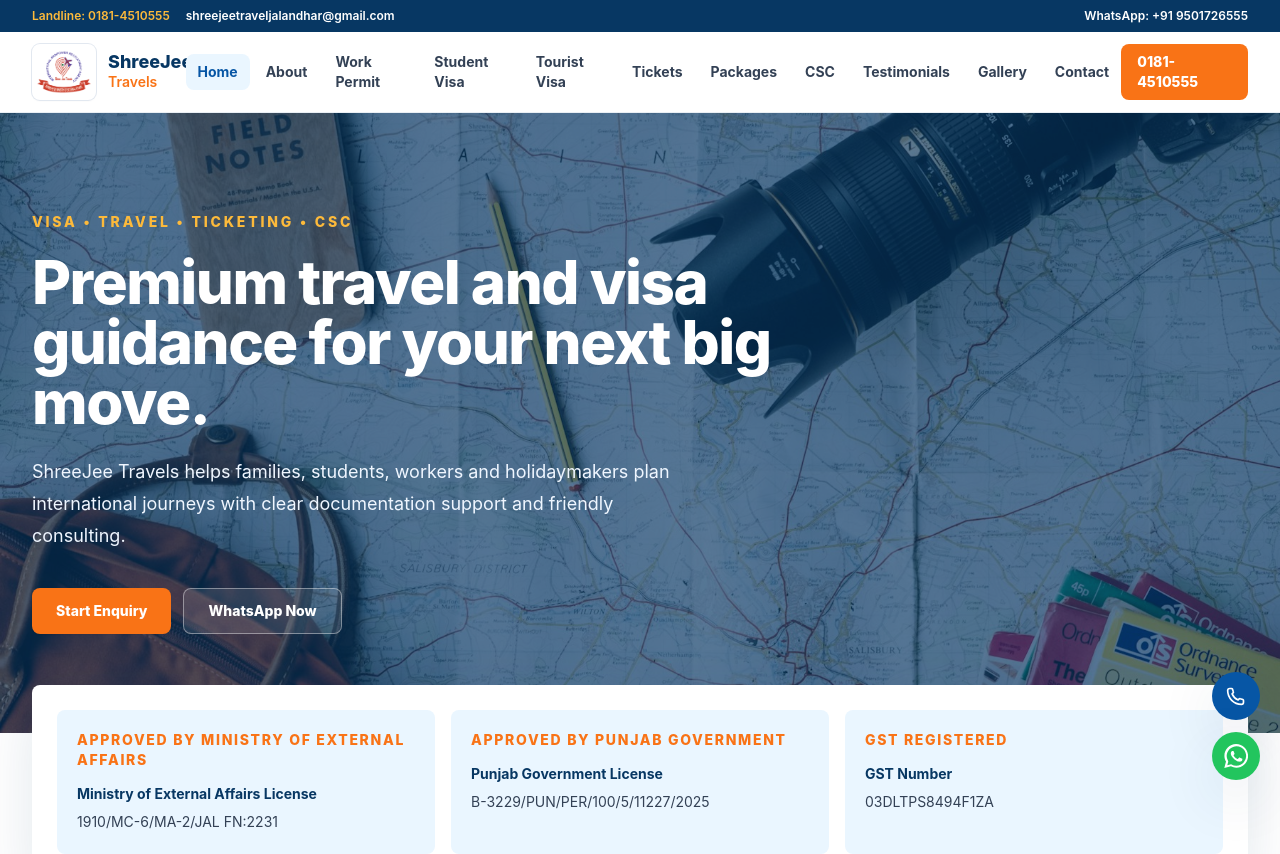
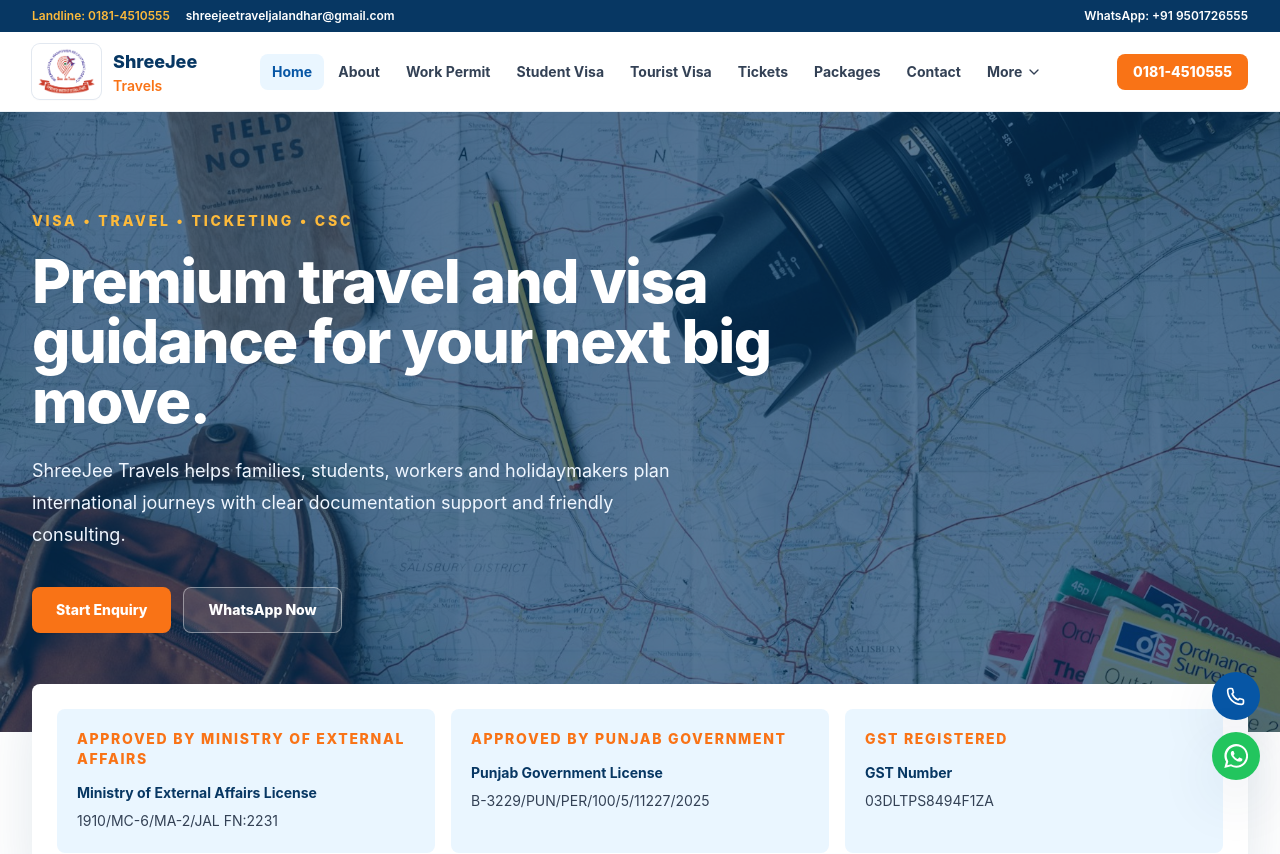
Before and after one commit to minofaprussi/shreejeetravels, a Next.js app: page / in a window 1280 px wide. Shown: the top 854 px of the page. Built offline with nearby package versions, Linux system fonts and the light colour scheme.

Commit message:
Add files via upload

```diff
--- a/components/Header.jsx
+++ b/components/Header.jsx
@@ -8,7 +8,11 @@
 
 export default function Header() {
   const [open, setOpen] = useState(false);
+  const [moreOpen, setMoreOpen] = useState(false);
   const pathname = usePathname();
+  const moreLinks = navLinks.filter(([label]) => ['CSC', 'Testimonials', 'Gallery'].includes(label));
+  const primaryLinks = navLinks.filter(([label]) => !['CSC', 'Testimonials', 'Gallery'].includes(label));
+  const isMoreActive = moreLinks.some(([, href]) => pathname === href);
 
   return (
     <header className="sticky top-0 z-50 border-b border-slate-200/70 bg-white/95 backdrop-blur">
@@ -23,9 +27,9 @@
           </a>
         </div>
       </div>
-      <nav className="mx-auto flex max-w-7xl items-center justify-between px-4 py-3 sm:px-6 lg:px-8" aria-label="Main navigation">
-        <Link href="/" className="flex min-w-0 items-center gap-3" onClick={() => setOpen(false)}>
-          <span className="relative flex h-12 w-14 shrink-0 items-center justify-center rounded-lg bg-white p-1 shadow-sm ring-1 ring-slate-200 sm:h-14 sm:w-16">
+      <nav className="mx-auto grid max-w-7xl grid-cols-[auto_1fr_auto] items-center gap-3 px-4 py-3 sm:px-6 xl:gap-5 xl:px-8" aria-label="Main navigation">
+        <Link href="/" className="flex min-w-0 items-center gap-2 sm:gap-3" onClick={() => setOpen(false)}>
+          <span className="relative flex h-[45px] w-[57px] shrink-0 items-center justify-center rounded-lg bg-white p-1 shadow-sm ring-1 ring-slate-200 xl:h-[55px] xl:w-[69px]">
             <Image
               src="/logo.png"
               alt="ShreeJee Travels logo"
@@ -35,26 +39,60 @@
               className="h-full w-full object-contain"
             />
           </span>
-          <span>
-            <span className="block text-lg font-extrabold leading-5 text-brand-navy">ShreeJee</span>
+          <span className="min-w-0">
+            <span className="block whitespace-nowrap text-base font-extrabold leading-5 text-brand-navy sm:text-lg">ShreeJee</span>
             <span className="block text-sm font-semibold text-brand-orange">Travels</span>
           </span>
         </Link>
 
-        <div className="hidden items-center gap-1 lg:flex">
-          {navLinks.map(([label, href]) => (
+        <div className="hidden min-w-0 items-center justify-center gap-0.5 xl:flex">
+          {primaryLinks.map(([label, href]) => (
             <Link key={href} href={href} className={`nav-link ${pathname === href ? 'nav-link-active' : ''}`}>
               {label}
             </Link>
           ))}
+          <div className="relative">
+            <button
+              type="button"
+              className={`nav-link inline-flex items-center gap-1 ${isMoreActive ? 'nav-link-active' : ''}`}
+              aria-expanded={moreOpen}
+              aria-haspopup="menu"
+              onClick={() => setMoreOpen((value) => !value)}
+              onBlur={(event) => {
+                if (!event.currentTarget.parentElement?.contains(event.relatedTarget)) {
+                  setMoreOpen(false);
+                }
+              }}
+            >
+              More
+              <svg className={`h-4 w-4 transition ${moreOpen ? 'rotate-180' : ''}`} fill="none" stroke="currentColor" strokeWidth="2" viewBox="0 0 24 24" aria-hidden="true">
+                <path strokeLinecap="round" strokeLinejoin="round" d="m6 9 6 6 6-6" />
+              </svg>
+            </button>
+            {moreOpen && (
+              <div className="absolute right-0 top-full z-50 mt-3 w-48 rounded-lg border border-slate-200 bg-white p-2 shadow-soft" role="menu">
+                {moreLinks.map(([label, href]) => (
+                  <Link
+                    key={href}
+                    href={href}
+                    className={`block rounded-lg px-3 py-2 text-sm font-bold transition ${pathname === href ? 'bg-brand-sky text-brand-blue' : 'text-slate-700 hover:bg-brand-sky hover:text-brand-blue'}`}
+                    role="menuitem"
+                    onClick={() => setMoreOpen(false)}
+                  >
+                    {label}
+                  </Link>
+                ))}
+              </div>
+            )}
+          </div>
         </div>
 
-        <a href={site.landlineHref} className="hidden rounded-lg bg-brand-orange px-4 py-2 text-sm font-extrabold text-white transition hover:bg-orange-600 xl:inline-flex">
+        <a href={site.landlineHref} className="hidden shrink-0 rounded-lg bg-brand-orange px-4 py-2 text-sm font-extrabold text-white transition hover:bg-orange-600 xl:inline-flex">
           {site.landline}
         </a>
 
         <button
-          className="inline-flex h-11 w-11 items-center justify-center rounded-lg border border-slate-200 text-brand-navy lg:hidden"
+          className="inline-flex h-11 w-11 items-center justify-center justify-self-end rounded-lg border border-slate-200 text-brand-navy xl:hidden"
           type="button"
           aria-controls="mobile-menu"
           aria-expanded={open}
@@ -70,8 +108,8 @@
       </nav>
 
       {open && (
-        <div id="mobile-menu" className="border-t border-slate-200 bg-white lg:hidden">
-          <div className="mx-auto grid max-w-7xl gap-1 px-4 py-4 sm:px-6">
+        <div id="mobile-menu" className="border-t border-slate-200 bg-white shadow-soft xl:hidden">
+          <div className="mx-auto grid max-w-7xl gap-1 px-4 py-4 sm:grid-cols-2 sm:px-6 lg:grid-cols-3">
             {navLinks.map(([label, href]) => (
               <Link
                 key={href}
```
